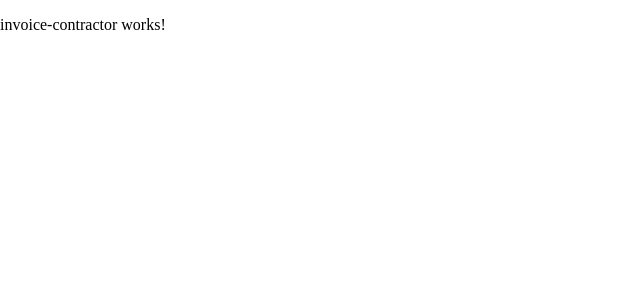
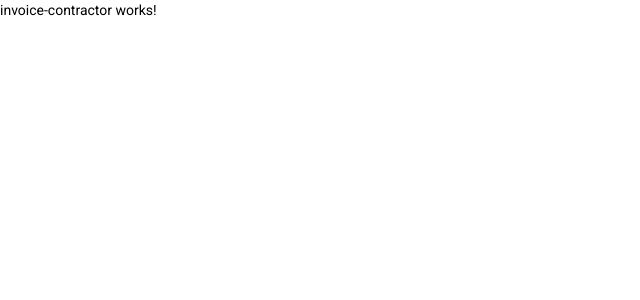
Before and after one commit to tocw86/tcw-calculator, an Angular app: page / in a window 1280 px wide. Shown: the top 300 px of the page, without its empty margins (0-640 px from the left). Built offline with nearby package versions, Linux system fonts and the light colour scheme.

Commit message:
material

```diff
--- a/angular.json
+++ b/angular.json
@@ -29,6 +29,7 @@
               "src/manifest.json"
             ],
             "styles": [
+              "./node_modules/@angular/material/prebuilt-themes/indigo-pink.css",
               "src/styles.scss"
             ],
             "scripts": []
@@ -98,6 +99,7 @@
               "src/manifest.json"
             ],
             "styles": [
+              "./node_modules/@angular/material/prebuilt-themes/indigo-pink.css",
               "src/styles.scss"
             ],
             "scripts": []
--- a/package.json
+++ b/package.json
@@ -16,10 +16,12 @@
   "private": true,
   "dependencies": {
     "@angular/animations": "^14.2.0",
+    "@angular/cdk": "^13.0.0",
     "@angular/common": "^14.2.0",
     "@angular/compiler": "^14.2.0",
     "@angular/core": "^14.2.0",
     "@angular/forms": "^14.2.0",
+    "@angular/material": "^13.0.0",
     "@angular/platform-browser": "^14.2.0",
     "@angular/platform-browser-dynamic": "^14.2.0",
     "@angular/router": "^14.2.0",
--- a/src/app/app.module.ts
+++ b/src/app/app.module.ts
@@ -5,10 +5,11 @@
 import { AppComponent } from './app.component';
 import { HomepageComponent } from './pages/homepage/homepage.component';
 import { InvoiceContractorComponent } from './components/invoice-contractor/invoice-contractor.component';
+import { BrowserAnimationsModule } from '@angular/platform-browser/animations';
 
 @NgModule({
   declarations: [AppComponent, HomepageComponent, InvoiceContractorComponent],
-  imports: [BrowserModule, AppRoutingModule],
+  imports: [BrowserModule, AppRoutingModule, BrowserAnimationsModule],
   providers: [],
   bootstrap: [AppComponent],
 })
--- a/src/app/components/invoice-contractor/invoice-contractor.component.ts
+++ b/src/app/components/invoice-contractor/invoice-contractor.component.ts
@@ -3,13 +3,10 @@
 @Component({
   selector: 'tcw-invoice-contractor',
   templateUrl: './invoice-contractor.component.html',
-  styleUrls: ['./invoice-contractor.component.scss']
+  styleUrls: ['./invoice-contractor.component.scss'],
 })
 export class InvoiceContractorComponent implements OnInit {
+  constructor() {}
 
-  constructor() { }
-
-  public ngOnInit(): void {
-  }
-
+  public ngOnInit(): void {}
 }
--- a/src/index.html
+++ b/src/index.html
@@ -6,8 +6,11 @@
     <base href="/" />
     <meta name="viewport" content="width=device-width, initial-scale=1" />
     <link rel="icon" type="image/x-icon" href="favicon.ico" />
-  </head>
-  <body>
+      <link rel="preconnect" href="https://fonts.gstatic.com">
+    <link href="https://fonts.googleapis.com/css2?family=Roboto:wght@300;400;500&display=swap" rel="stylesheet">
+    <link href="https://fonts.googleapis.com/icon?family=Material+Icons" rel="stylesheet">
+</head>
+  <body class="mat-typography">
     <tcw-root></tcw-root>
   </body>
 </html>
--- a/src/styles.scss
+++ b/src/styles.scss
@@ -3,3 +3,6 @@
 body {
   margin: 0;
 }
+
+html, body { height: 100%; }
+body { margin: 0; font-family: Roboto, "Helvetica Neue", sans-serif; }
```
Also changed, not shown: 2 other files (tests, documents, lock files or other folders).
